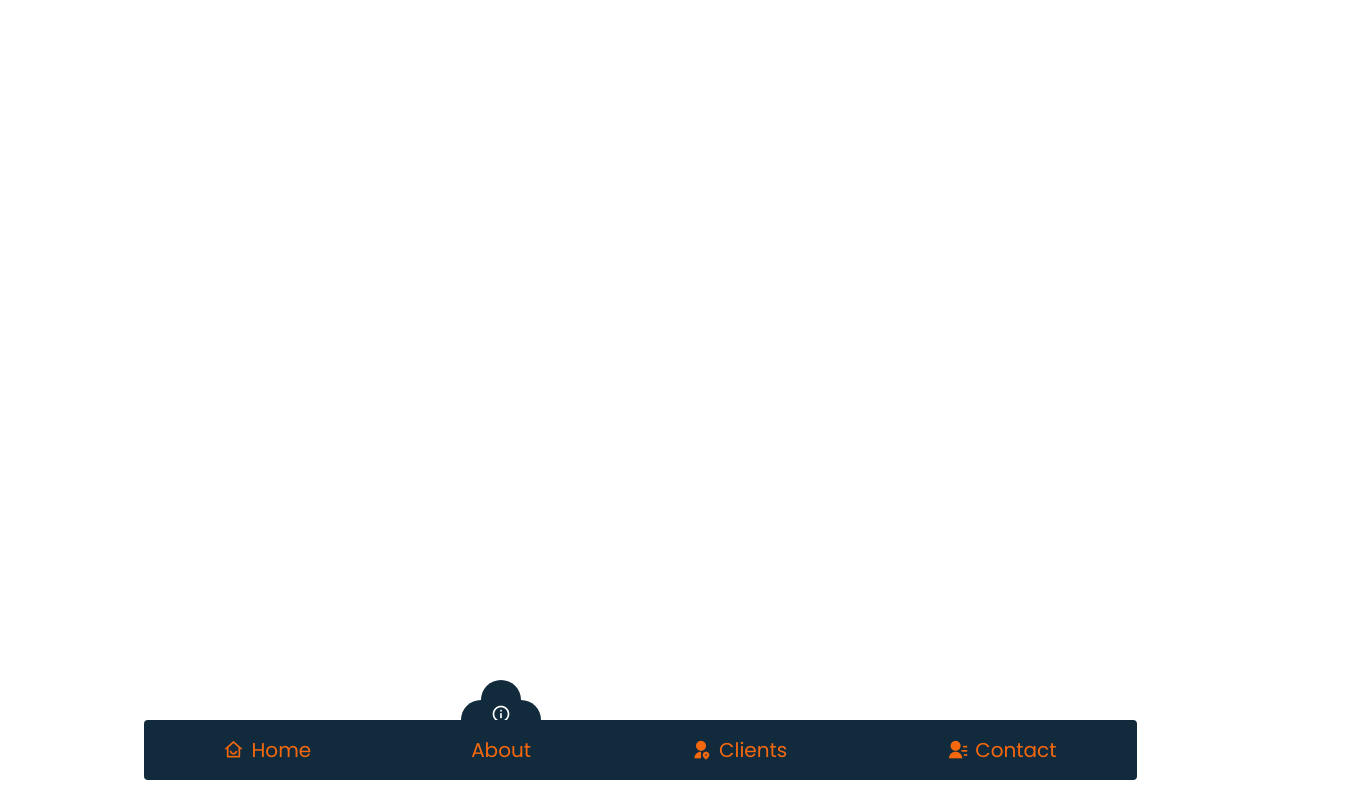
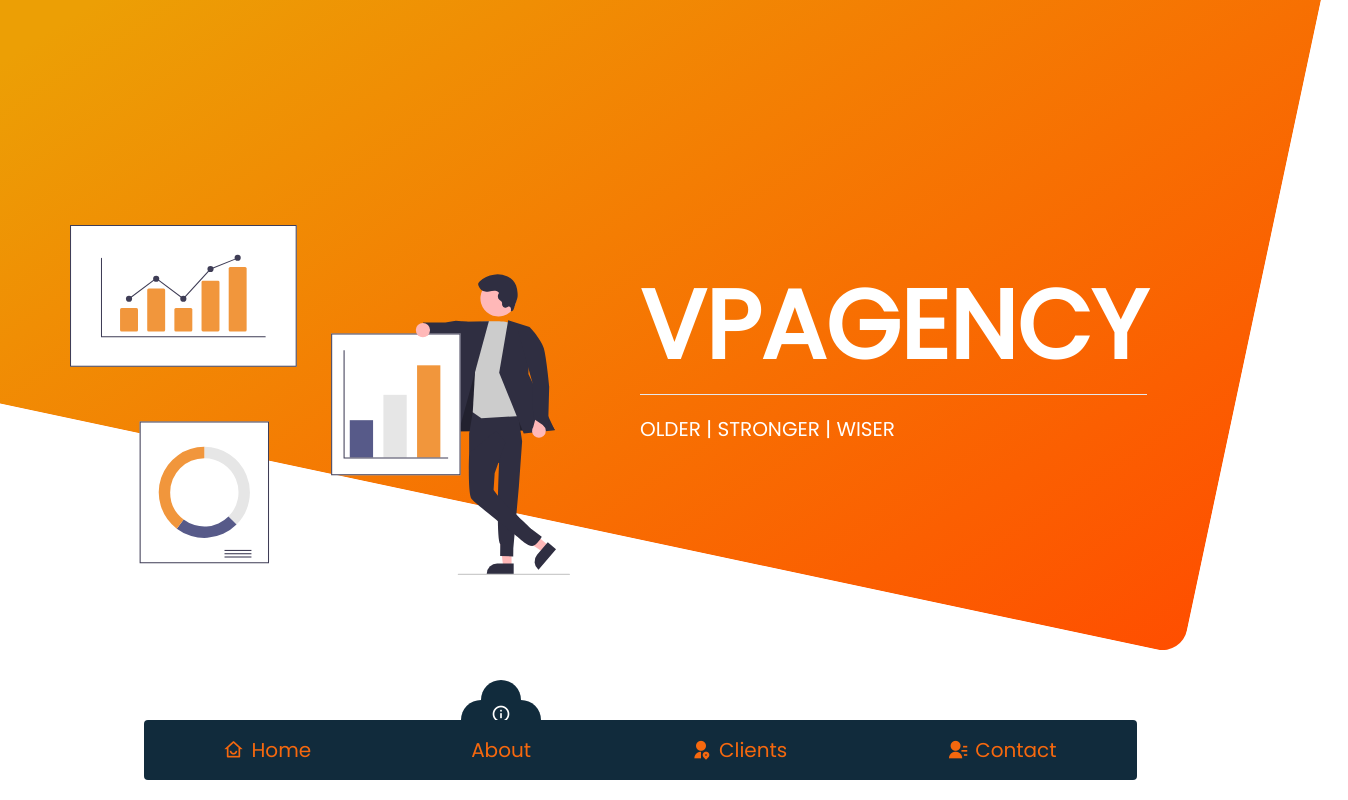
Before and after one commit to Padmanabh-B/React-and-Tailwind-Website, a React (Create React App) app: page /about in a window 1280 px wide. Shown: the top 800 px of the page, 1348 px wide, since content can reach past the window. Built offline with nearby package versions, Linux system fonts and the light colour scheme.

Commit message:
added gradient bg in about page

```diff
--- a/src/index.css
+++ b/src/index.css
@@ -4,6 +4,26 @@
   font-family: "Poppins";
 }
 
+html,body{
+  overflow-x: hidden;
+}
+
+
+.about-intro{
+  background-color: #ff4e00;
+  background-image: linear-gradient(315deg, #ff4e00, #ec9f05 74%);
+  overflow-x: hidden !important;
+  transform: rotate(12deg);
+  position: absolute;
+  top: -35%;
+  left: -100px;
+  right: 0;
+  border-radius:25px
+}
+
+
+
+
 @tailwind base;
 @tailwind components;
 @tailwind utilities;
```
